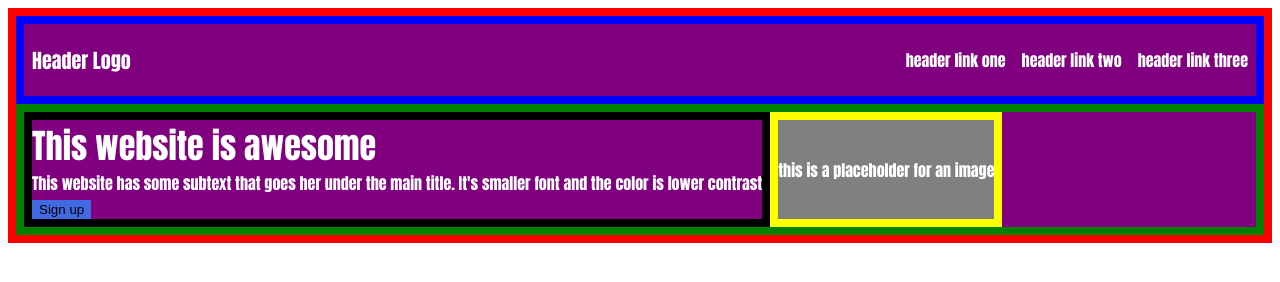
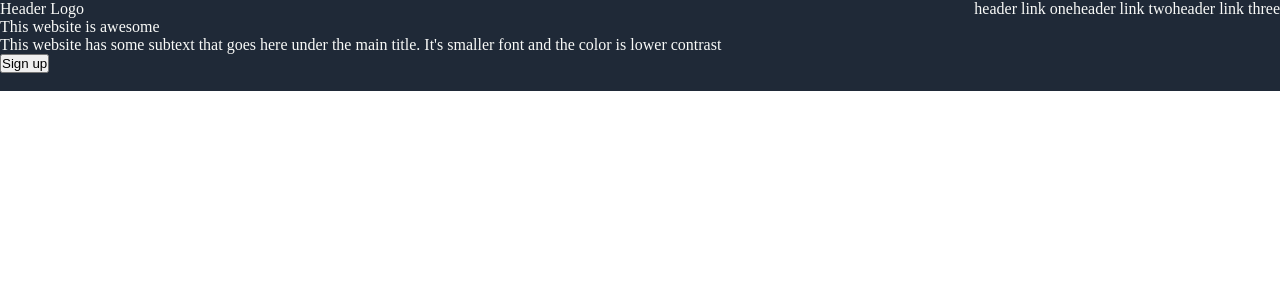
Before and after one commit to 205422/Project-Landing-Page, a plain HTML site: page index.html in a window 1280 px wide. Drawn offline with Linux system fonts and the light colour scheme.

Commit message:
Slight configeration of the header section index.html and styles.css

```diff
--- a/index.html
+++ b/index.html
@@ -8,27 +8,29 @@
     <link rel="stylesheet" href="styles.css">
   </head>
   <body>
-  <div class="first-section">
     <div class="header">
-      <div class="logo">
-        Header Logo
-      </div>
-      <div class="right-left">
-        <ul class="links">
+      <div class="header-top">
+        <div class="header-logo">Header Logo</div>
+        <ul>
           <li><a href="#">header link one</a></li>
           <li><a href="#">header link two</a></li>
           <li><a href="#">header link three</a></li>
         </ul>
       </div>
+      <div class="header-body">
+        <div class="header-body-left">
+          <div class="title">
+            This website is awesome
           </div>
-    <div class="book">
-      <div class="page1">
-        <div class="word-left-1">This website is awesome</div>
-        <div class="word-left-2">This website has some  subtext that goes her under the main title. It's smaller font and the color is lower contrast</div>
-        <button>Sign up</button>
+          <div class="title-subtext">
+            This website has some subtext that goes here under the main title. It's smaller font and the color is lower contrast
           </div>
-      <div class="page2">
-        <div class="word-right-1">this is a placeholder for an image</div>
+          <button>
+            Sign up
+          </button>
+        </div>
+        <div class="header-body-right">
+          <img src>
         </div>
       </div>
     </div>
--- a/styles.css
+++ b/styles.css
@@ -1,51 +1,20 @@
-body {
-  font-family:Impact, Haettenschweiler, 'Arial Narrow Bold', sans-serif;
-}
-.first-section {
-  border: 8px solid red;
-  background: purple;
-  color: white;
+* {
+  padding: 0;
+  margin: 0;
 }
 .header {
+  color: #f9faf8;
+  background: #1f2937;
+}
+.header-top {
   display: flex;
-  align-items: center;
   justify-content: space-between;
-  padding: 8px;
-  border: 8px solid blue;
-}
-.logo {
-  font-size: 20px;
-  font-weight: bold;
 }
 ul {
-  list-style-type: none;
   display: flex;
-  gap: 16px;
+  list-style: none;
 }
 a {
   text-decoration: none;
-  color: white;
+  color: #f9faf8;
 }
-.book {
-  background: purple;
-  display: flex;
-  border: 8px solid green;
-}
-.page1 {
-  border: 8px solid black;
-}
-.word-left-1 {
-  font-size: 34px;
-  font-weight: bold;
-}
-button {
-  background: royalblue;
-  border: 1px solid royalblue;
-}
-.page2 {
-  border: 8px solid yellow;
-  background: gray;
-  display: flex;
-  justify-content: center;
-  align-items: center;
-}
```
Lines whose indentation alone changed are shown as unchanged.
